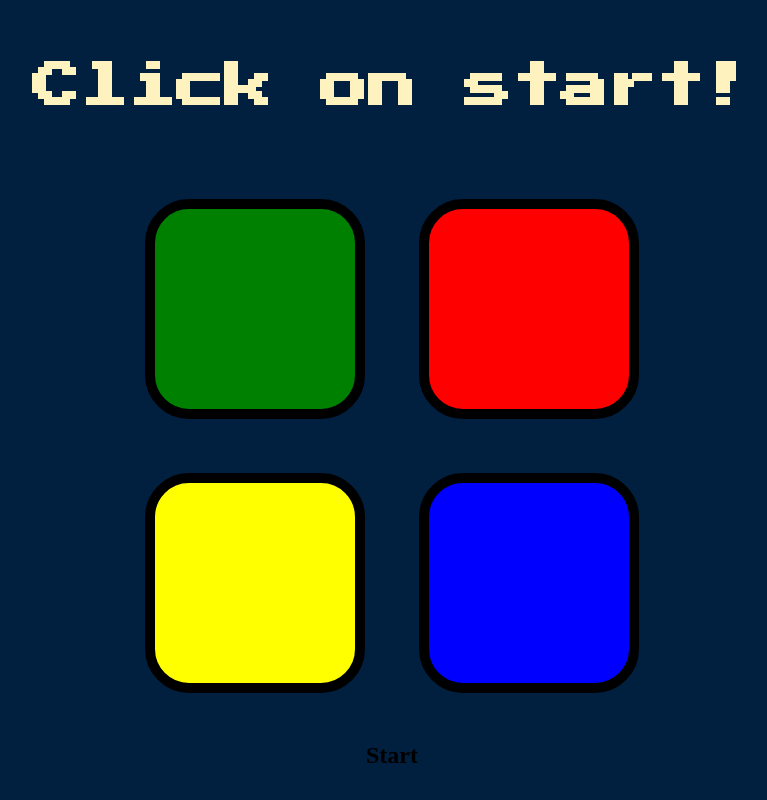
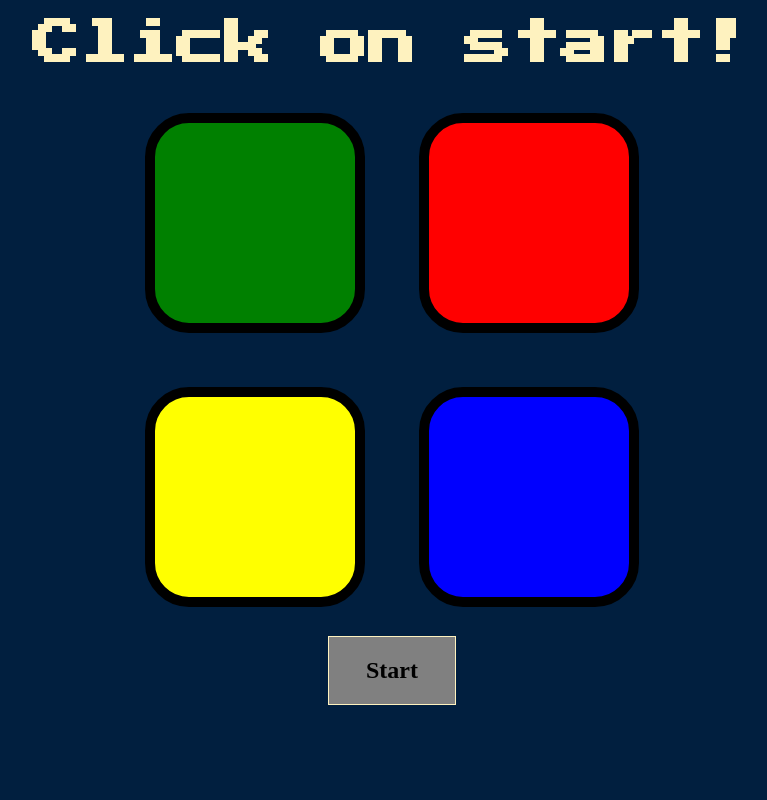
Before and after one commit to gurjarpravin4/Simon_Game, a plain HTML site: page index.html in a window 1280 px wide. Shown: the whole page, without its empty margins (248-1015 px from the left). Drawn offline with nearby package versions, Linux system fonts and the light colour scheme.

Commit message:
Update styles.css

```diff
--- a/styles.css
+++ b/styles.css
@@ -51,3 +51,17 @@ body {
   box-shadow: 0 0 20px white;
   background-color: grey;
 }
+
+#start {
+  width: 20%;
+  height: 100%;
+  /* padding: 10%, 0; */
+  margin-left: auto;
+  margin-right: auto;
+  border: #FEF2BF 1px solid;
+  background-color: grey;
+}
+
+#level-title {
+  margin: 20px auto;
+}
```
